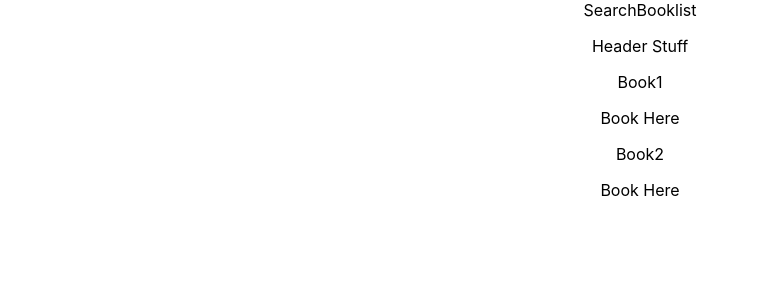
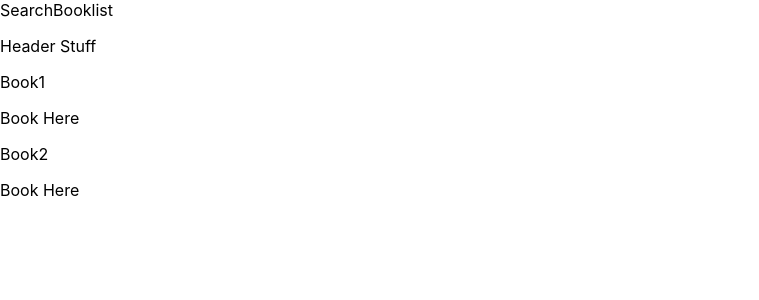
Before and after one commit to MorgansPlayGames/parkers-googlebooks, a React (Create React App) app in the folder client/: page / in a window 1280 px wide. Shown: the top 300 px of the page, without its empty margins (0-759 px from the left). Built offline with nearby package versions, Linux system fonts and the light colour scheme.

Commit message:
Added react routes

```diff
--- a/client/src/App.js
+++ b/client/src/App.js
@@ -1,15 +1,18 @@
 import './App.css';
-import Header from "./components/Header";
-import Searchbar from "./components/Searchbar";
-import Booklist from "./components/BookList"
-
+import { BrowserRouter as Router, Route } from "react-router-dom";
+import Header from "./components/Header"
+import Search from "./pages/Search"
+import Saved from "./pages/Saved"
 function App() {
   return (
-    <div className="App">
-      <Header />
-      <Searchbar />
-      <Booklist />
-    </div>
+    <Router>
+      <div>
+        <Header />
+          <Route exact path="/" component={Search} />
+          <Route exact path="/saved" component={Saved} />
+          <Route exact path="/search" component={Search} />
+      </div>
+    </Router>
   );
 }
 
```
